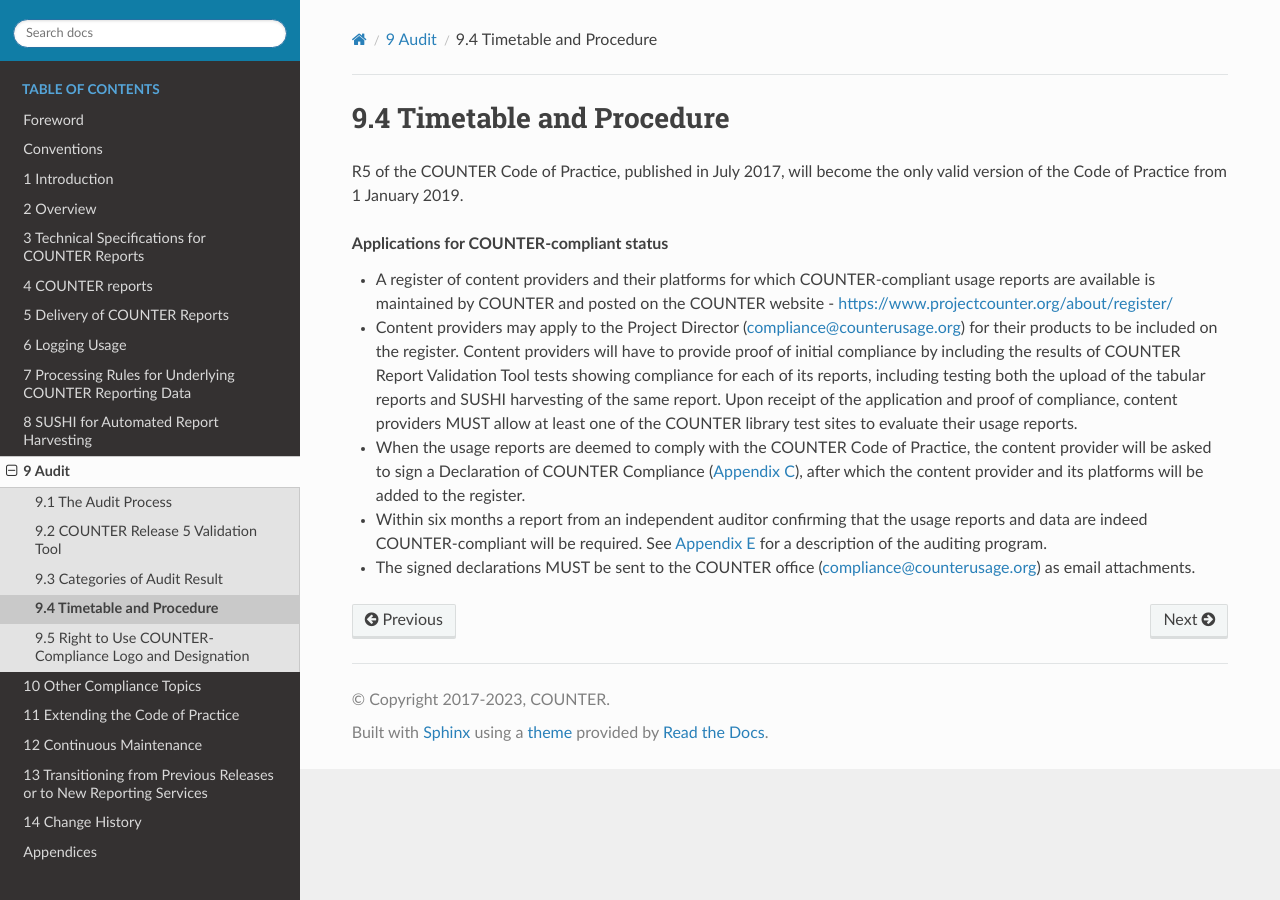
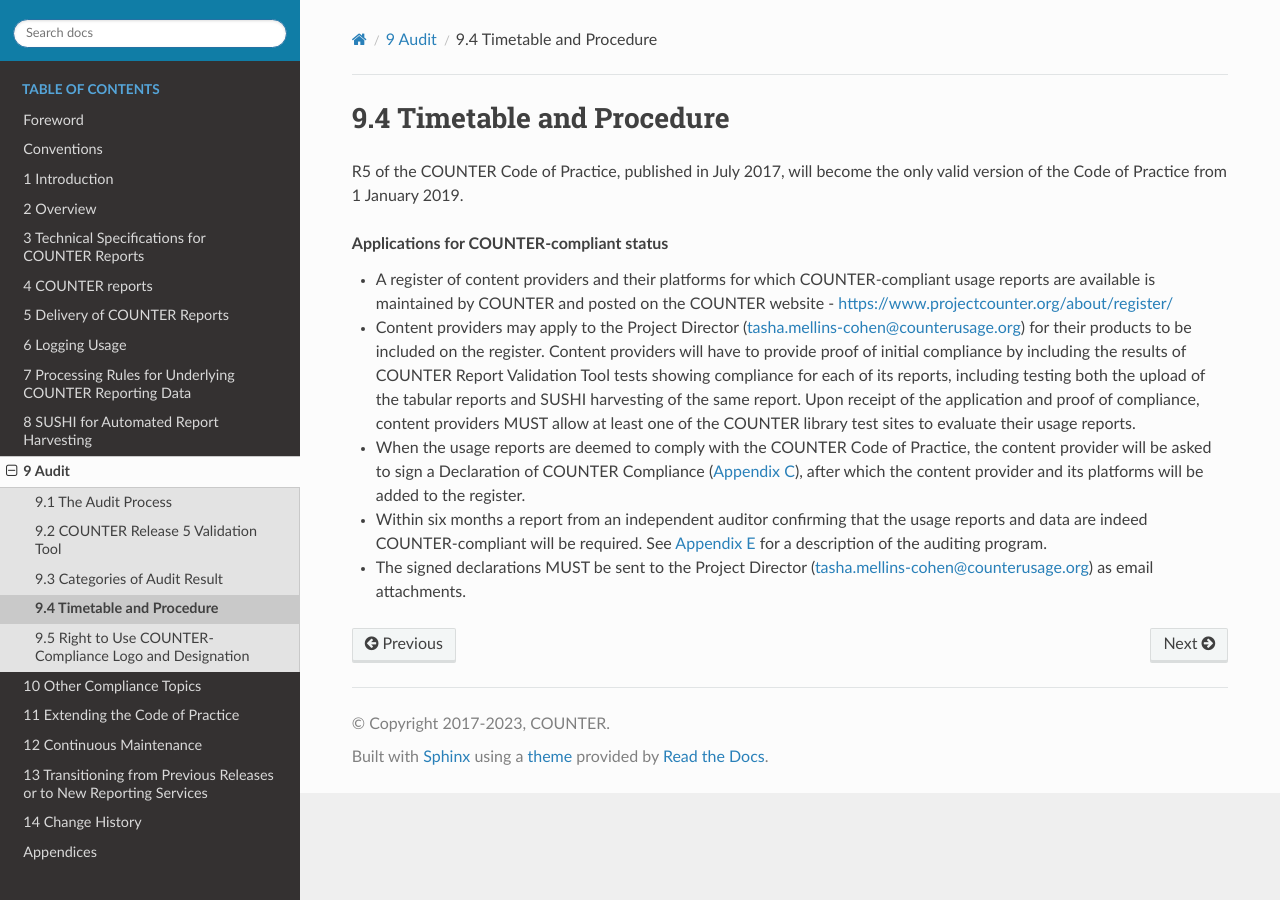
Before and after one commit to Project-Counter/cop5, a Sphinx documentation site: the page built from source/09-audit/04-timetable-and-procedure.rst, in a window 1280 px wide. Built offline with Sphinx 7.4.7 and the Read the Docs theme 2.0.0, drawn with Linux system fonts in a browser that asks for light colours.

Commit message:
Update COUNTER contact email address

```diff
--- a/source/09-audit/01-the-audit-process.rst
+++ b/source/09-audit/01-the-audit-process.rst
@@ -8,7 +8,7 @@ The Audit Process
 * COUNTER-compliant content providers are required to schedule an audit in time for the audit due date listed on their entry on the COUNTER website (https://www.projectcounter.org/about/register/).
 * At least one month before the audit due date, content providers MUST advise COUNTER of the name of the organization that will carry out the audit. Any queries about the audit process may be raised at this time.
 * Irrespective of the auditor selected, the audit MUST adhere to the requirements and use the program specified in :ref:`Appendix E <appendix-e>` of this Code of Practice. The audit is carried out in three stages. Stage 1 covers the format and structure of the usage reports. In Stage 2 the auditor tests the integrity of the reported usage statistics by creating their own usage on a sample basis and subsequently reviewing the usage reports for this activity. In Stage 3 the auditor checks that the delivery of the usage reports adheres to the COUNTER requirements.
-* Upon completion of the audit, the auditor is REQUIRED to send a signed copy of the audit report to the COUNTER office (compliance@counterusage.org). On receipt of the successful audit report, the content provider will be sent a dated COUNTER logo, which they can display on their website. For example:
+* Upon completion of the audit, the auditor is REQUIRED to send a signed copy of the audit report to the Project Director (tasha.mellins-cohen@counterusage.org). On receipt of the successful audit report, the content provider will be sent a dated COUNTER logo, which they can display on their website. For example:
 
   .. figure:: ../_static/img/91-counter-audit-logo.jpg
      :alt: COUNTER audit logo
--- a/source/09-audit/04-timetable-and-procedure.rst
+++ b/source/09-audit/04-timetable-and-procedure.rst
@@ -10,7 +10,7 @@ R5 of the COUNTER Code of Practice, published in July 2017, will become the only
 .. rubric:: Applications for COUNTER-compliant status
 
 * A register of content providers and their platforms for which COUNTER-compliant usage reports are available is maintained by COUNTER and posted on the COUNTER website - https://www.projectcounter.org/about/register/
-* Content providers may apply to the Project Director (compliance@counterusage.org) for their products to be included on the register. Content providers will have to provide proof of initial compliance by including the results of COUNTER Report Validation Tool tests showing compliance for each of its reports, including testing both the upload of the tabular reports and SUSHI harvesting of the same report. Upon receipt of the application and proof of compliance, content providers MUST allow at least one of the COUNTER library test sites to evaluate their usage reports.
+* Content providers may apply to the Project Director (tasha.mellins-cohen@counterusage.org) for their products to be included on the register. Content providers will have to provide proof of initial compliance by including the results of COUNTER Report Validation Tool tests showing compliance for each of its reports, including testing both the upload of the tabular reports and SUSHI harvesting of the same report. Upon receipt of the application and proof of compliance, content providers MUST allow at least one of the COUNTER library test sites to evaluate their usage reports.
 * When the usage reports are deemed to comply with the COUNTER Code of Practice, the content provider will be asked to sign a Declaration of COUNTER Compliance (:ref:`Appendix C <appendix-c>`), after which the content provider and its platforms will be added to the register.
 * Within six months a report from an independent auditor confirming that the usage reports and data are indeed COUNTER-compliant will be required. See :ref:`Appendix E <appendix-e>` for a description of the auditing program.
-* The signed declarations MUST be sent to the COUNTER office (compliance@counterusage.org) as email attachments.
+* The signed declarations MUST be sent to the Project Director (tasha.mellins-cohen@counterusage.org) as email attachments.
--- a/source/12-maintenance/01-instructions-for-submittal-of-proposed-change.rst
+++ b/source/12-maintenance/01-instructions-for-submittal-of-proposed-change.rst
@@ -5,7 +5,7 @@
 Instructions for Submittal of Proposed Change
 ---------------------------------------------
 
-Changes and updates to the COUNTER Code of Practice can be submitted by anyone. Submissions MUST be made via email and directed to compliance@counterusage.org. Each idea for submission MUST include:
+Changes and updates to the COUNTER Code of Practice can be submitted by anyone. Submissions MUST be made via email and directed to the Project Director (tasha.mellins-cohen@counterusage.org). Each idea for submission MUST include:
 
 * Submitter contact information:
 
--- a/source/appendices/c-declaration-of-counter-compliance.rst
+++ b/source/appendices/c-declaration-of-counter-compliance.rst
@@ -34,6 +34,6 @@ We <name of Content Provider> (‘The Company’) hereby confirm the following:
 |
 | **Upon receipt of this signed declaration by the COUNTER office, and upon payment (where the Company is not a member of COUNTER) by The Company of the Content Provider Registration Fee, The Company will be listed on the Register of Content Providers providing COUNTER-compliant Usage Reports pending completion of a formal audit within 6 months of signing this declaration.**
 |
-| **This Declaration may be scanned and emailed to:** compliance@counterusage.org
+| **This Declaration may be scanned and emailed to:** tasha.mellins-cohen@counterusage.org
 |
 | **Cheques should be made payable to ‘Project COUNTER’ and mailed to: COUNTER, 25 Egbert Road, Winchester, SO23 7EB, UK**
```
